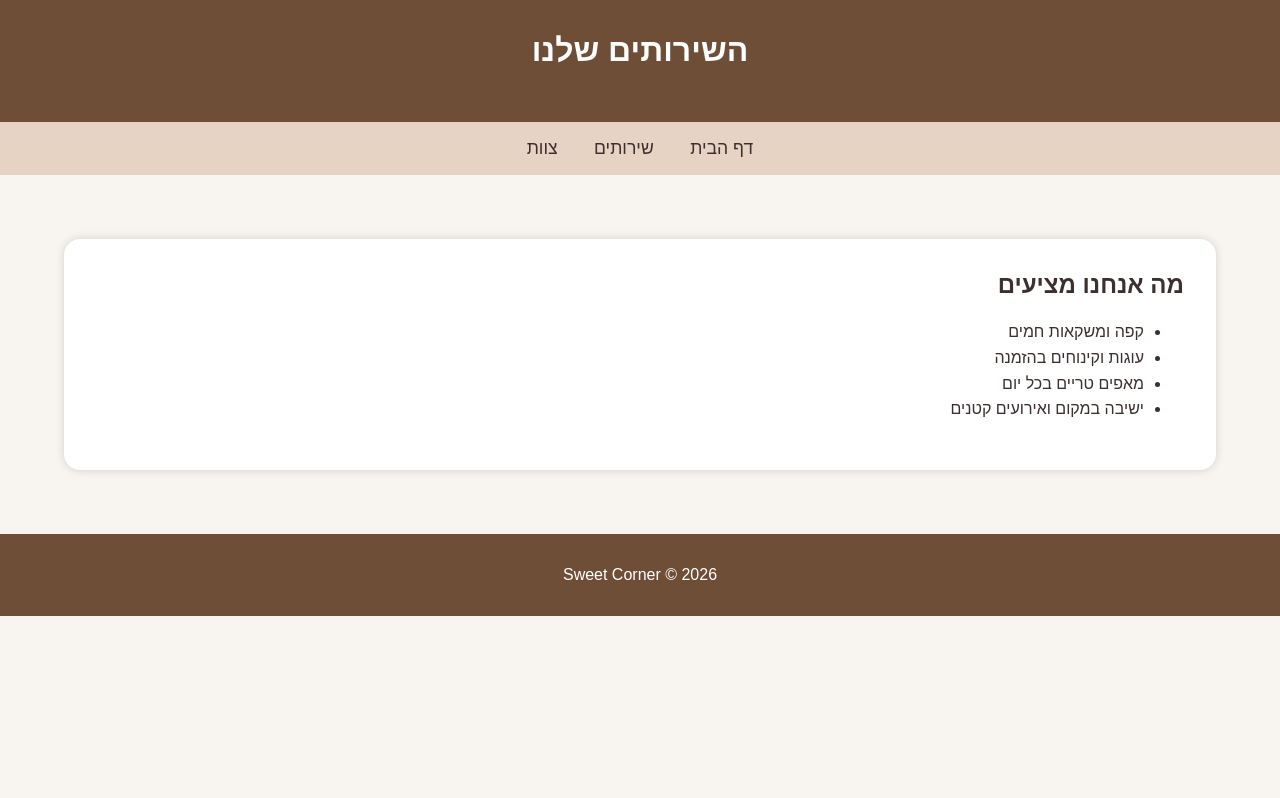
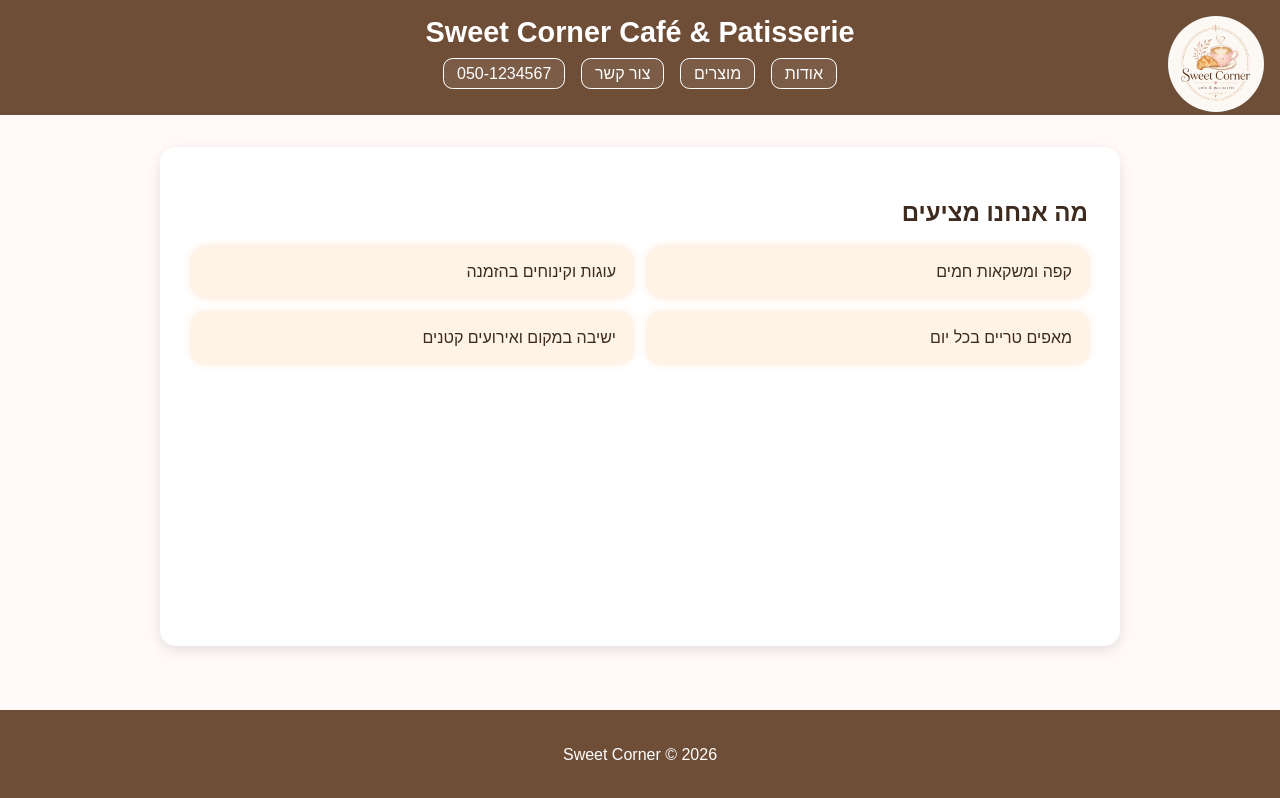
Before and after one commit to mayaraz2/targil1-rep, a plain HTML site: page services.html in a window 1280 px wide. Drawn offline with Linux system fonts and the light colour scheme.

Commit message:
Create Sweet Corner website with CSS Grid

```diff
--- /dev/null
+++ b/home.css
@@ -0,0 +1,12 @@
+.hero
+{
+    display: grid;
+    gap: 1rem;
+    text-align: right;
+    justify-items: start;
+}
+
+.hero p
+{
+    max-width: 40rem;
+}
--- /dev/null
+++ b/layout.css
@@ -0,0 +1,79 @@
+*
+{
+    box-sizing: border-box;
+}
+
+body
+{
+    margin: 0;
+    font-family: Arial, sans-serif;
+    background-color: #fffaf7;
+    color: #3d2b1f;
+    min-height: 100vh;
+    display: grid;
+    grid-template-rows: auto 1fr auto;
+    direction: rtl;
+}
+
+header
+{
+    background-color: #6f4e37;
+    padding: 1rem;
+    text-align: center;
+    position: relative;
+}
+
+header h1
+{
+    margin: 0;
+    font-size: 1.8rem;
+    color: white;
+}
+
+.logo
+{
+    position: absolute;
+    right: 1rem;
+    top: 1rem;
+    width: 6rem;
+    height: auto;
+}
+main
+{
+    display: grid;
+    grid-template-columns: 1fr;
+    gap: 2rem;
+    padding: 2rem;
+}
+
+section
+{
+    background-color: white;
+    padding: 2rem;
+    margin: 0 auto;
+    width: 100%;
+    max-width: 60rem;
+    border-radius: 1rem;
+    box-shadow: 0 0.3rem 0.8rem rgba(0, 0, 0, 0.1);
+}
+
+footer
+{
+    text-align: center;
+    background-color: #6f4e37;
+    color: white;
+    padding: 1rem;
+    margin-top: 2rem;
+}
+
+h1
+{
+    font-size: 2rem;
+    margin-bottom: 1rem;
+}
+
+p
+{
+    font-size: 1rem;
+    line-height: 1.6;
+}
--- /dev/null
+++ b/nav.css
@@ -0,0 +1,40 @@
+nav
+{
+    padding: 1rem;
+}
+
+.nav-links
+{
+    list-style: none;
+    display: grid;
+    grid-template-columns: repeat(4, auto);
+    justify-content: center;
+    gap: 1rem;
+    margin: 0;
+    padding: 0;
+}
+
+.nav-links li
+{
+    margin: 0;
+    padding: 0;
+}
+
+.nav-links a
+{
+    color: white;
+    text-decoration: none;
+    font-size: 1rem;
+    padding: 0.35rem 0.8rem;
+    border: 0.1rem solid white;
+    border-radius: 0.6rem;
+    background-color: rgba(255, 255, 255, 0.08);
+    transition: background-color 0.3s ease, color 0.3s ease, transform 0.3s ease;
+}
+
+.nav-links a:hover
+{
+    background-color: #ffd6a5;
+    color: #6f4e37;
+    transform: scale(1.05);
+}
--- /dev/null
+++ b/services-page.css
@@ -0,0 +1,24 @@
+.services-list
+{
+    list-style: none;
+    padding: 0;
+    margin: 0;
+    display: grid;
+    grid-template-columns: repeat(2, 1fr);
+    gap: 1rem;
+}
+
+.services-list li
+{
+    background-color: #fff3e6;
+    padding: 1rem;
+    border-radius: 0.8rem;
+    box-shadow: 0 0 0.5rem rgba(255, 180, 120, 0.4);
+    transition: transform 0.3s ease, box-shadow 0.3s ease;
+}
+
+.services-list li:hover
+{
+    transform: scale(1.03);
+    box-shadow: 0 0 1rem rgba(255, 180, 120, 0.8);
+}
--- a/services.html
+++ b/services.html
@@ -1,26 +1,29 @@
 <!DOCTYPE html>
-<html lang="he">
+<html lang="he" dir="rtl">
 <head>
     <meta charset="UTF-8">
     <meta name="viewport" content="width=device-width, initial-scale=1.0">
     <title>השירותים שלנו</title>
-    <link rel="stylesheet" href="style.css">
+    <link rel="stylesheet" href="styles.css">
 </head>
 <body>
     <header>
-        <h1>השירותים שלנו</h1>
+        <img src="images/logo.png" alt="Sweet Corner Logo" class="logo">
+        <h1>Sweet Corner Café & Patisserie</h1>
+        <nav>
+            <ul class="nav-links">
+                <li><a href="index.html">אודות</a></li>
+                <li><a href="services.html">מוצרים</a></li>
+                <li><a href="team.html">צור קשר</a></li>
+                <li><a href="tel:0501234567">050-1234567</a></li>
+            </ul>
+        </nav>
     </header>
-
-    <nav>
-        <a href="index.html">דף הבית</a>
-        <a href="services.html">שירותים</a>
-        <a href="team.html">צוות</a>
-    </nav>
 
     <main>
         <section>
             <h2>מה אנחנו מציעים</h2>
-            <ul>
+            <ul class="services-list">
                 <li>קפה ומשקאות חמים</li>
                 <li>עוגות וקינוחים בהזמנה</li>
                 <li>מאפים טריים בכל יום</li>
--- /dev/null
+++ b/styles.css
@@ -0,0 +1,5 @@
+@import url("layout.css");
+@import url("nav.css");
+@import url("home.css");
+@import url("services-page.css");
+@import url("team-page.css");
--- /dev/null
+++ b/team-page.css
@@ -0,0 +1,56 @@
+table
+{
+    width: 100%;
+    border-collapse: collapse;
+    margin-top: 1rem;
+}
+
+th, td
+{
+    border: 0.1rem solid #d9b99b;
+    padding: 1rem;
+    text-align: center;
+}
+
+th
+{
+    background-color: #f4d7b5;
+}
+
+tr
+{
+    transition: background-color 0.3s ease, box-shadow 0.3s ease;
+}
+
+tr:hover
+{
+    background-color: #fff3e6;
+    box-shadow: 0 0 1rem rgba(255, 190, 140, 0.7);
+}
+
+img
+{
+    width: 5rem;
+    height: 5rem;
+    border-radius: 50%;
+    object-fit: cover;
+    display: block;
+    margin: 0 auto;
+    overflow: hidden;
+}
+.team-email
+{
+    margin-top: 1rem;
+    margin-bottom: 1.5rem;
+}
+
+.team-email a
+{
+    color: #6f4e37;
+    text-decoration: none;
+}
+
+.team-email a:hover
+{
+    text-decoration: underline;
+}
```
Also changed, not shown: index.html (+12 -7 lines), team.html (+16 -8 lines), images/logo.png (added), 1 other file.
